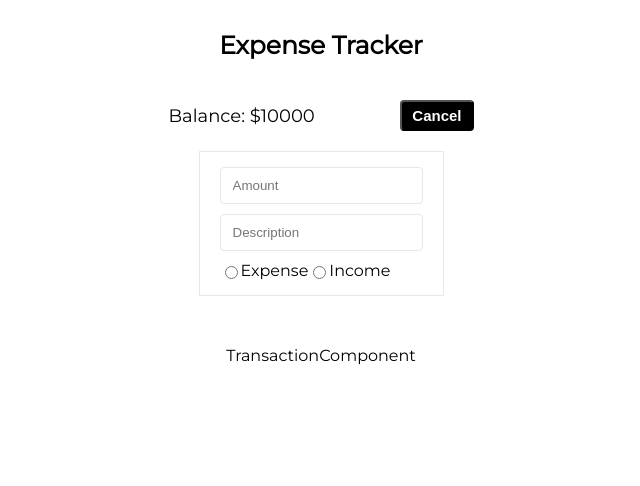
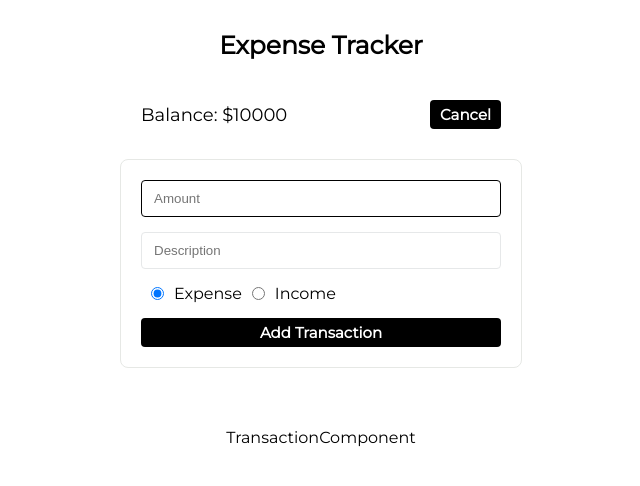
Before and after one commit to raffay2001/EXPENSE-TRACKER-APPLICATION, a React (Create React App) app: page / in a window 1280 px wide. Shown: the top 486 px of the page, without its empty margins (319-959 px from the left). Built offline with nearby package versions, Linux system fonts and the light colour scheme.

Commit message:
Work on the Overview Component I.

```diff
--- a/src/modules/home/OverviewComponent.js
+++ b/src/modules/home/OverviewComponent.js
@@ -1,5 +1,5 @@
 import React from 'react';
-import { useState } from 'react';
+import { useState, useRef, useEffect } from 'react';
 import styled from 'styled-components';
 
 
@@ -22,12 +22,13 @@ const BalanceBox = styled.div`
     align-items: center;
 `;
 
-const AddTransaction = styled.button`
+const AddTransaction = styled.div`
     background: black;
     color: white;
     padding: 5px 10px;
     border-radius: 4px;
     cursor: pointer;
+    text-align: center;
     font-weight: bold;
     font-size: 15px;
 `;
@@ -35,15 +36,21 @@ const AddTransaction = styled.button`
 const AddTransactionContainer = styled.div`
     display: flex;
     flex-direction: column;
-    border: 1px solid #e6e8e9;
-    gap: 10px;
-    padding: 15px 20px;
+    border: 1px solid #e6e8e5;
+    gap: 15px;
+    padding: 20px 20px;
     margin: 10px 20px;
+    width: 100%;
+    margin: 20px;
+    border-radius: 8px;
     & input {
         outline: none;
         padding: 10px 12px;
         border-radius: 4px;
         border: 1px solid #e6e8e9;
+    }
+    & input:focus {
+        border: 1px solid black;
     }
 `;
 
@@ -52,19 +59,61 @@ const RadioBox = styled.div`
     flex-direction: row;
     width: 100%;
     align-items: center;
+    & input{
+        width: unset;
+        margin: 0 10px;
+    }
 `
 
 const AddTransactionView = () => {
+
+    const [amount, setAmount] = useState('');
+    const [desc, setDesc] = useState('');
+    const [type, setType] = useState('EXPENSE');
+    const amountRef = useRef();
+
+    useEffect(() => {
+        amountRef.current.focus();
+    });
+
     return (
         <AddTransactionContainer>
-            <input type="text" placeholder='Amount' />
-            <input type="text" placeholder='Description' />
+            <input
+                type="text"
+                placeholder='Amount'
+                value={amount} onChange={(e) => setAmount(e.target.value)}
+                ref={amountRef}
+            />
+            <input
+                type="text"
+                placeholder='Description'
+                value={desc} onChange={(e) => setDesc(e.target.value)}
+            />
             <RadioBox>
-                <input type="radio" id='expense' name='type' value='EXPENSE' />
-                <label htmlFor="expense">Expense</label>
-                <input type="radio" id='income' name='type' value='INCOME' />
-                <label htmlFor="income">Income</label>
+                <input
+                    type="radio"
+                    id='expense'
+                    name='type'
+                    value='EXPENSE'
+                    checked={type === 'EXPENSE'}
+                    onChange={(e) => setType(e.target.value)}
+                />
+                <label htmlFor="expense">
+                    Expense
+                </label>
+                <input
+                    type="radio"
+                    id='income'
+                    name='type'
+                    value='INCOME'
+                    checked={type === 'INCOME'}
+                    onChange={(e) => setType(e.target.value)}
+                />
+                <label htmlFor="income">
+                    Income
+                </label>
             </RadioBox>
+            <AddTransaction>Add Transaction</AddTransaction>
         </AddTransactionContainer>
     );
 }
@@ -77,7 +126,7 @@ const OverviewComponent = ({ }) => {
         <Container>
             <BalanceBox>
                 Balance: $10000
-                <AddTransaction>{isAddTxnVisible ? 'Cancel' : 'ADD'}</AddTransaction>
+                <AddTransaction onClick={() => toggleAddTxn(prevState => !prevState)}>{isAddTxnVisible ? 'Cancel' : 'ADD'}</AddTransaction>
             </BalanceBox>
             {isAddTxnVisible && <AddTransactionView />}
         </Container>
--- a/src/modules/home/index.js
+++ b/src/modules/home/index.js
@@ -9,6 +9,7 @@ const Container = styled.div`
   align-items: center;
   margin: 30px 0px 10px;
   font-family: 'Montserrat', sans-serif;
+  width: 360px;
 `;
 
 const HomeComponent = (props) => {
```
